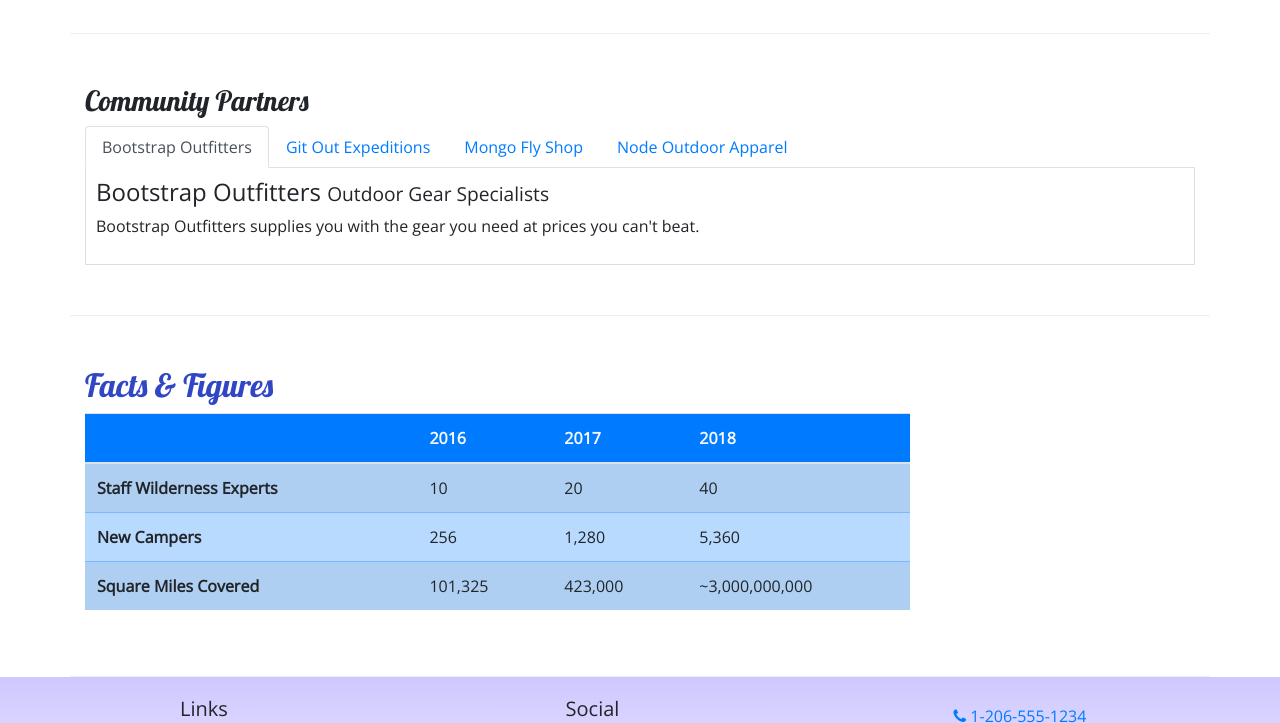
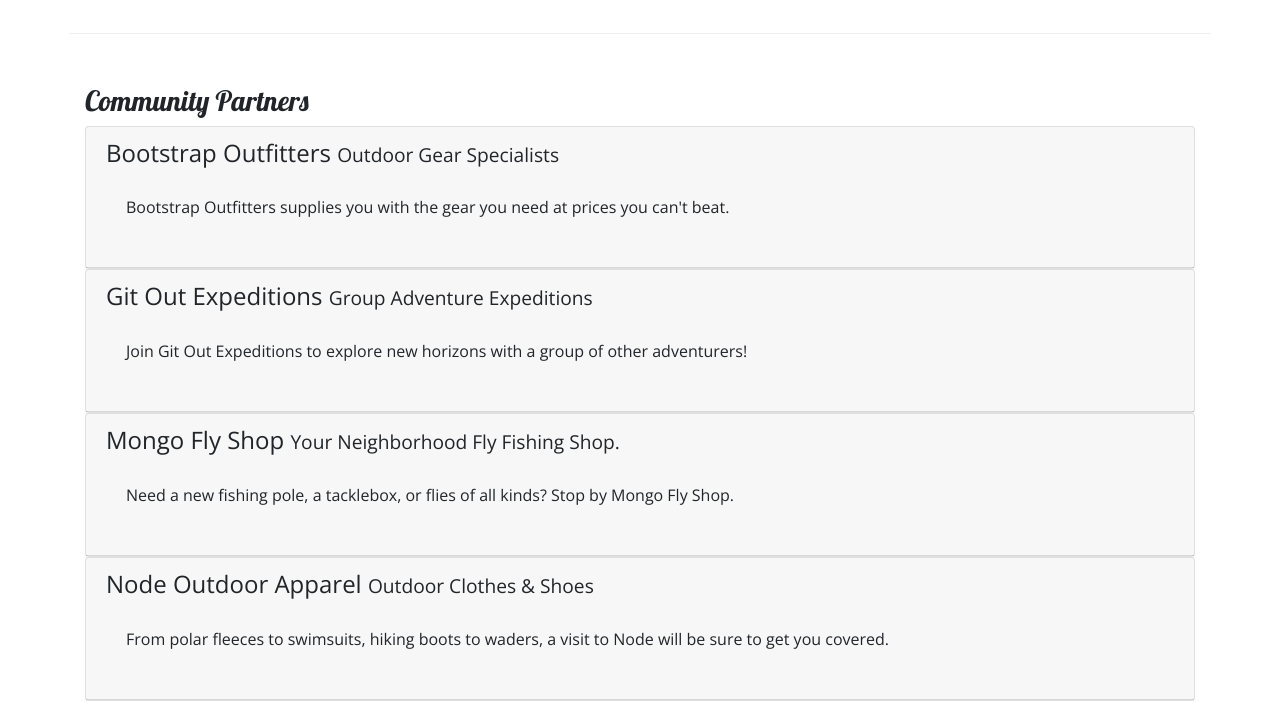
Before and after one commit to chukwunma/websitebuild, a website: page aboutus.html in a window 1280 px wide. Shown: the part 810-1533 px from the top of the page. Drawn offline with nearby package versions, Linux system fonts and the light colour scheme.

Commit message:
accordion

```diff
--- a/aboutus.html
+++ b/aboutus.html
@@ -94,29 +94,62 @@
 
         <div class="row row-content">
             <div class="col">
+
                 <h3>Community Partners</h3>
-                <ul class="nav nav-tabs">
-                    <li class="nav-item"><a class="nav-link active" href="#bootstrap" role="tab" data-toggle="tab">Bootstrap Outfitters</a></li>
-                    <li class="nav-item"><a class="nav-link" href="#git" role="tab" data-toggle="tab">Git Out Expeditions</a></li>
-                    <li class="nav-item"><a class="nav-link" href="#mongo" role="tab" data-toggle="tab">Mongo Fly Shop</a></li>
-                    <li class="nav-item"><a class="nav-link" href="#node" role="tab" data-toggle="tab">Node Outdoor Apparel</a></li>
-                </ul>
-                <div class="tab-content">
-                    <div role="tabpanel" class="tab-pane fade show active" id="bootstrap">
-                        <h4>Bootstrap Outfitters <small>Outdoor Gear Specialists</small></h4>
-                        <p class="d-none d-sm-block">Bootstrap Outfitters supplies you with the gear you need at prices you can't beat.</p>
+                <div id="accordion">
+                    <div class="card">
+                        <div roll="tab" class="card-header">
+                        <h4>
+                            <a data-toggle="collapse" data-target="#bootstrap">
+                                Bootstrap Outfitters <small>Outdoor Gear Specialists</small>
+                            </a>
+                        </h4>
+                        <div class="collapse show" id="bootstrap" data-parent="#accordion">
+                            <div class="card-body">
+                                <p class="d-none d-sm-block">Bootstrap Outfitters supplies you with the gear you need at prices you can't beat.</p>
+                            </div>
+                        </div>
                     </div>
-                    <div role="tabpanel" class="tab-pane fade" id="git">
-                        <h4>Git Out Expeditions <small>Group Adventure Expeditions</small></h4>
+                </div>
+                    <div class="card">
+                        <div roll="tab" class="card-header">
+                        <h4>
+                            <a data-toggle="collapse" data-target="#git"> Git Out Expeditions <small>Group Adventure Expeditions</small>
+                            </a>
+                            </h4>
+                            <div class="collapse show" id="bootstrap" data-parent="#accordion">
+                                <div class="card-body">
                         <p class="d-none d-sm-block">Join Git Out Expeditions to explore new horizons with a group of other adventurers!</p>
+                                </div>
+                            </div>
                     </div>
-                    <div role="tabpanel" class="tab-pane fade" id="mongo">
-                        <h4>Mongo Fly Shop <small>Your Neighborhood Fly Fishing Shop.</small></h4>
+                    </div>
+                    <div class="card">
+                        <div roll="tab" class="card-header">
+                        <h4>
+                            <a data-toggle="collapse" data-target="#mongo">
+                            Mongo Fly Shop <small>Your Neighborhood Fly Fishing Shop.</small>
+                            </a>
+                        </h4>
+                            <div class="collapse show" id="mongo" data-parent="#accordion">
+                                <div class="card-body">
                         <p class="d-none d-sm-block">Need a new fishing pole, a tacklebox, or flies of all kinds? Stop by Mongo Fly Shop.</p>
+                                </div>
+                            </div>
                     </div>
-                    <div role="tabpanel" class="tab-pane fade" id="node">
-                        <h4>Node Outdoor Apparel <small>Outdoor Clothes & Shoes</small></h4>
+                    </div>
+                    <div class="card">
+                        <div roll="tab" class="card-header">
+                        <h4>
+                            <a data-toggle="collapse" data-target="#node">Node Outdoor Apparel <small>Outdoor Clothes & Shoes</small>
+                            </a>
+                            </h4>
+                            <div class="collapse show" id="node" data-parent="#accordion">
+                                <div class="card-body">
                         <p class="d-none d-sm-block">From polar fleeces to swimsuits, hiking boots to waders, a visit to Node will be sure to get you covered.</p>
+                                </div>
+                            </div>
+                    </div>
                     </div>
                 </div>
             </div>
--- a/css/styles.css
+++ b/css/styles.css
@@ -38,8 +38,7 @@
     background-image: linear-gradient(#CEC8FF, white);
     padding: 20px 0;
 }
-.tab-content {
-    border: 1px solid #DDD;
-    border-top: none;
-    padding: 10px;
-}
+a, a:hover {
+    color: inherit;
+    text-decoration: none;
+  }
```
